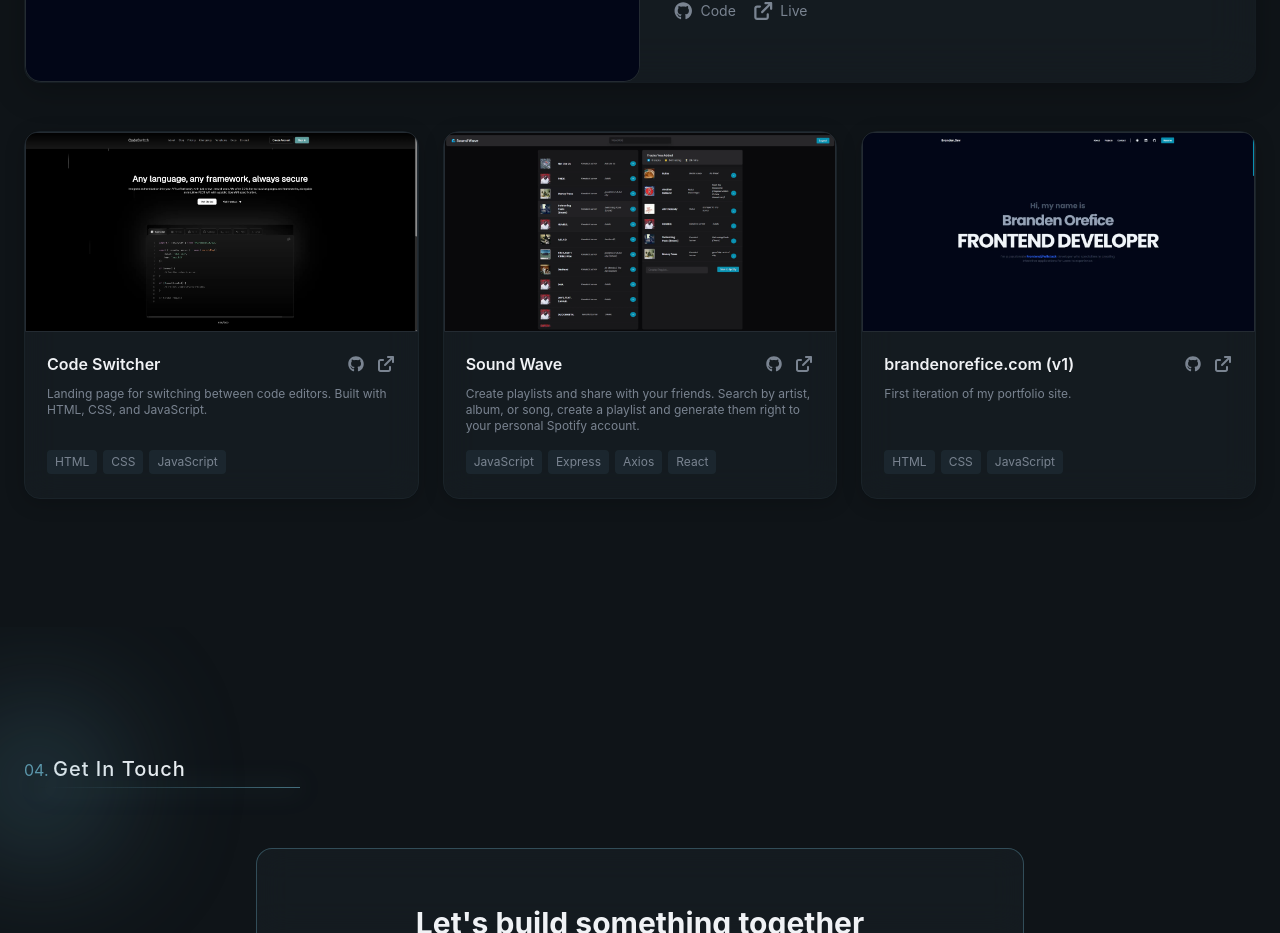
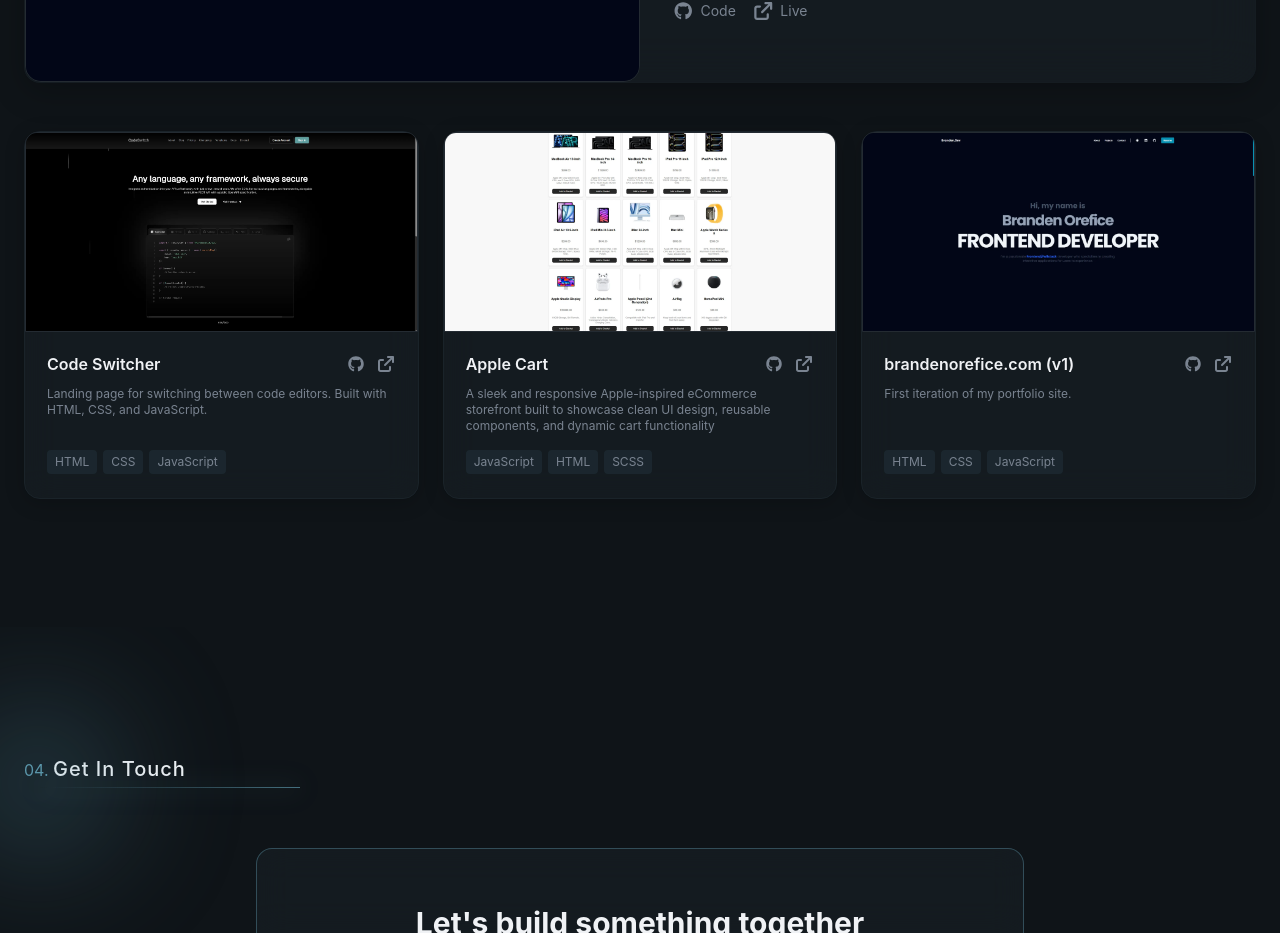
Before and after one commit to Branden-Orefice/v2-portfolio, a React (Vite) app: page / in a window 1280 px wide. Shown: the part 2960-3893 px from the top of the page. Built offline with nearby package versions, Linux system fonts and the light colour scheme.

Commit message:
Added new project to portfolio

```diff
--- a/src/data/projects.ts
+++ b/src/data/projects.ts
@@ -22,13 +22,13 @@ export const projects = [
     },
     {
         id: 3,
-        title: "Sound Wave",
+        title: "Apple Cart",
         description:
-            "Create playlists and share with your friends. Search by artist, album, or song, create a playlist and generate them right to your personal Spotify account.",
-        image: "/images/playlist.webp",
-        tags: ["JavaScript", "Express", "Axios", "React"],
-        link: "https://sound-wave-app-efde8f11e684.herokuapp.com/",
-        github: "https://www.github.com/Branden-Orefice/Sound-Wave",
+            "A sleek and responsive Apple-inspired eCommerce storefront built to showcase clean UI design, reusable components, and dynamic cart functionality",
+        image: "/images/apple-cart.webp",
+        tags: ["JavaScript", "HTML", "SCSS"],
+        link: "https://e-commerce-ui-flame.vercel.app/",
+        github: "https://github.com/Branden-Orefice/e-commerce-ui",
         featured: false,
     },
     {
```
Also changed, not shown: public/images/apple-cart.webp (added).
